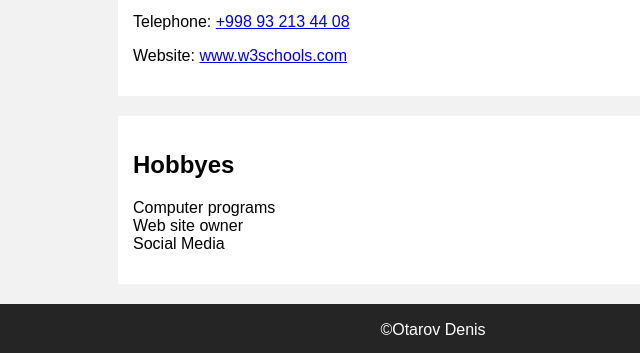
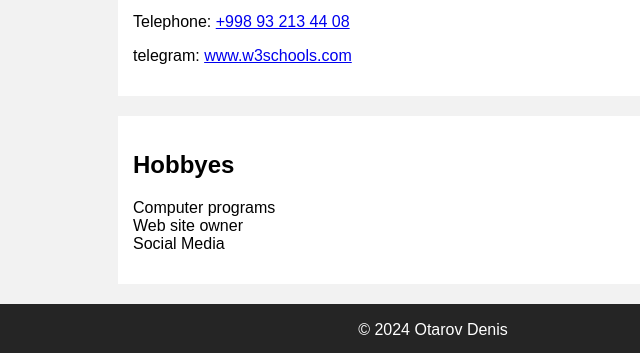
Before and after one commit to denisotarov/denis-otarov, a plain HTML site: page index.html in a window 1280 px wide. Shown: the part 677-1030 px from the top of the page, 207-847 px from the left. Drawn offline with Linux system fonts and the light colour scheme.

Commit message:
Update index.html

```diff
--- a/index.html
+++ b/index.html
@@ -87,7 +87,7 @@
         <h2>Contact</h2>
         <p>Email: <a href="mailto:koldasmelisov425.com">koldasmelisov425@gmail.com</a></p>
         <p>Telephone: <a href="tel:+998932134408">+998 93 213 44 08</a></p>
-        <p>Website: <a href="https://www.w3schools.com/html/default.asp">www.w3schools.com</a></p>
+        <p> telegram: <a href="https://t.me/denisotarov">www.w3schools.com</a></p>
     </section>
 
     <!-- Hobbies Section -->
@@ -100,7 +100,7 @@
         </ul>
     </section>
     <footer>
-        <p>&copy;Otarov Denis</p>
+        <p>&copy; 2024 Otarov Denis</p>
     </footer>
 </body>
 
```
